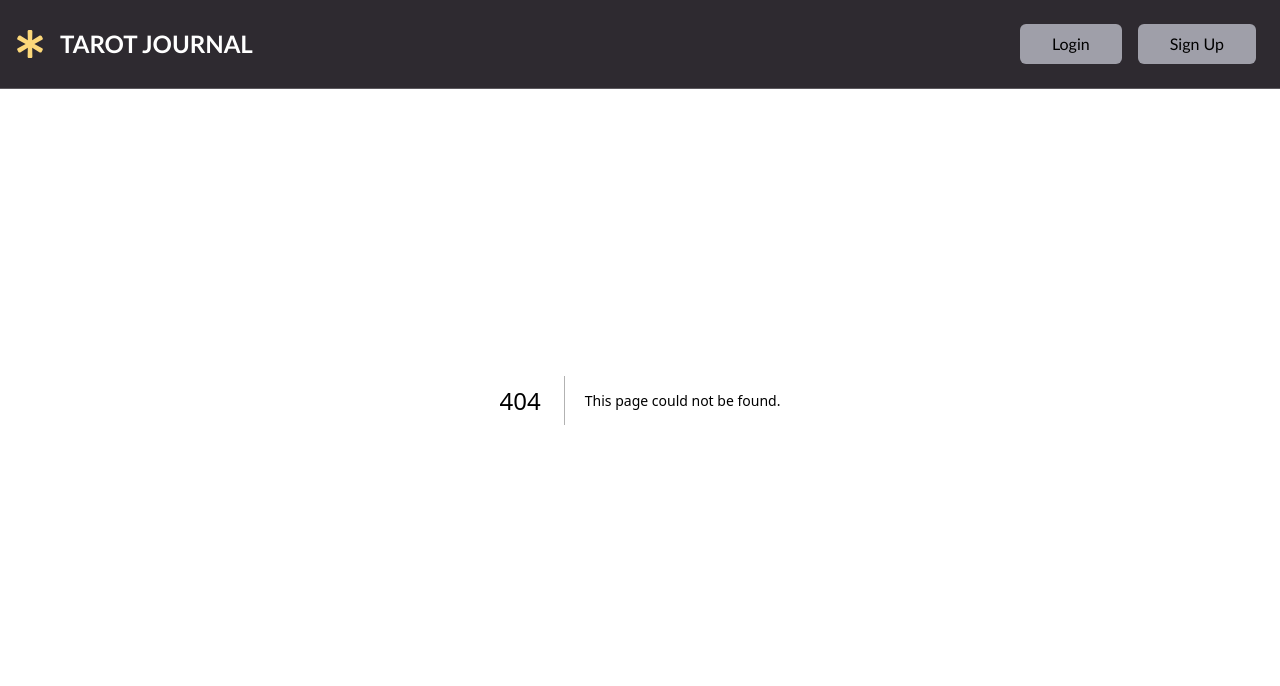
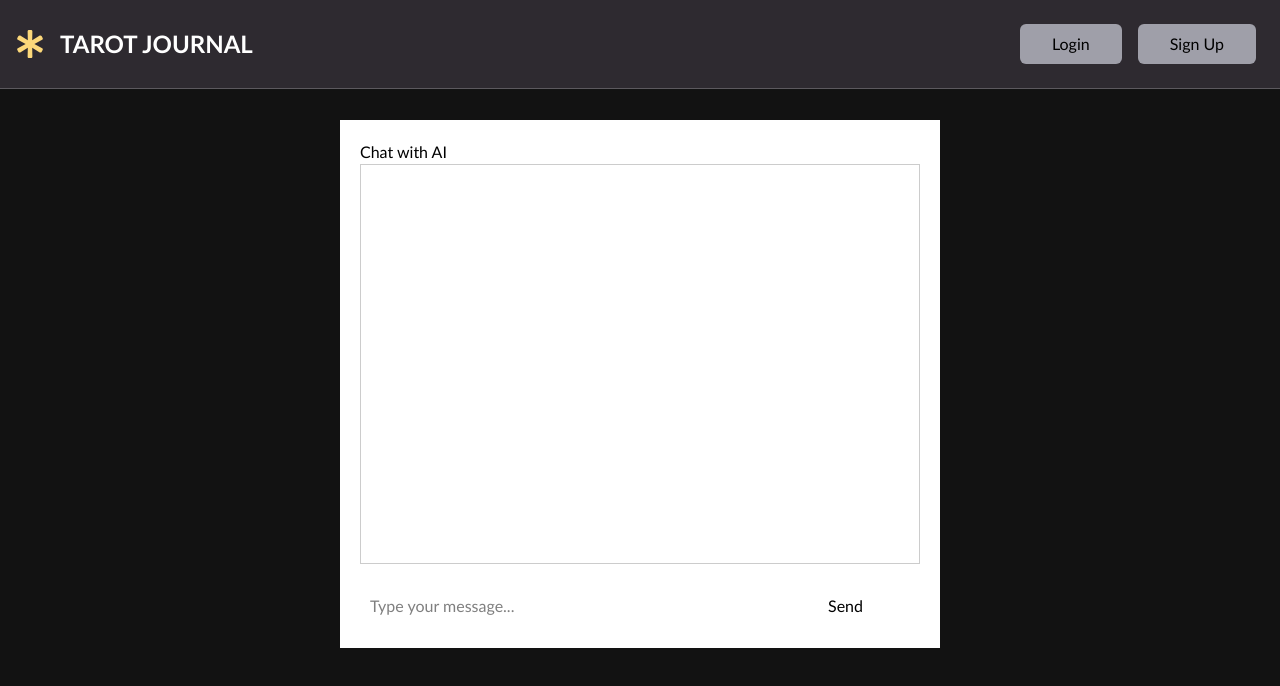
Before and after one commit to mckenney-leavell/tarot-journal-client, a Next.js app: page /chat in a window 1280 px wide. Before the commit this address had no page. Shown: the top 686 px of the page. Built offline with nearby package versions, Linux system fonts and the light colour scheme.

Commit message:
Adding OpenAI to front end

```diff
--- /dev/null
+++ b/app/chat/page.tsx
@@ -0,0 +1,65 @@
+'use client';
+import { useState } from 'react';
+
+export default function ChatPage() {
+  const [input, setInput] = useState('');
+  const [messages, setMessages] = useState([]);
+  const [loading, setLoading] = useState(false);
+
+  const handleSubmit = async (e) => {
+    e.preventDefault();
+    if (!input.trim()) return;
+
+    const userMessage = input;
+    setMessages(prev => [...prev, { role: 'user', content: userMessage }]);
+    setInput('');
+    setLoading(true);
+
+    try {
+      // Call your Django API
+      const response = await fetch('http://localhost:8000/chat/', {
+        method: 'POST',
+        headers: { 'Content-Type': 'application/json' },
+        body: JSON.stringify({ message: userMessage }),
+      });
+
+      const data = await response.json();
+      setMessages(prev => [...prev, { role: 'assistant', content: data.reply }]);
+    } catch (error) {
+      console.error('Error:', error);
+    } finally {
+      setLoading(false);
+    }
+  };
+
+  return (
+    <main className='mt-30'>
+    <div className='bg-white' style={{ padding: '20px', maxWidth: '600px', margin: '0 auto' }}>
+      <h1>Chat with AI</h1>
+
+      <div style={{ marginBottom: '20px', height: '400px', overflowY: 'auto', border: '1px solid #ccc', padding: '10px' }}>
+        {messages.map((msg, index) => (
+          <div key={index} style={{ marginBottom: '10px' }}>
+            <strong>{msg.role === 'user' ? 'You: ' : 'AI: '}</strong>
+            {msg.content}
+          </div>
+        ))}
+        {loading && <div>AI is typing...</div>}
+      </div>
+
+      <form onSubmit={handleSubmit}>
+        <input
+          type="text"
+          value={input}
+          onChange={(e) => setInput(e.target.value)}
+          placeholder="Type your message..."
+          style={{ width: '80%', padding: '10px' }}
+        />
+        <button type="submit" style={{ padding: '10px', marginLeft: '10px' }}>
+          Send
+        </button>
+      </form>
+    </div>
+    </main>
+  );
+}
```
